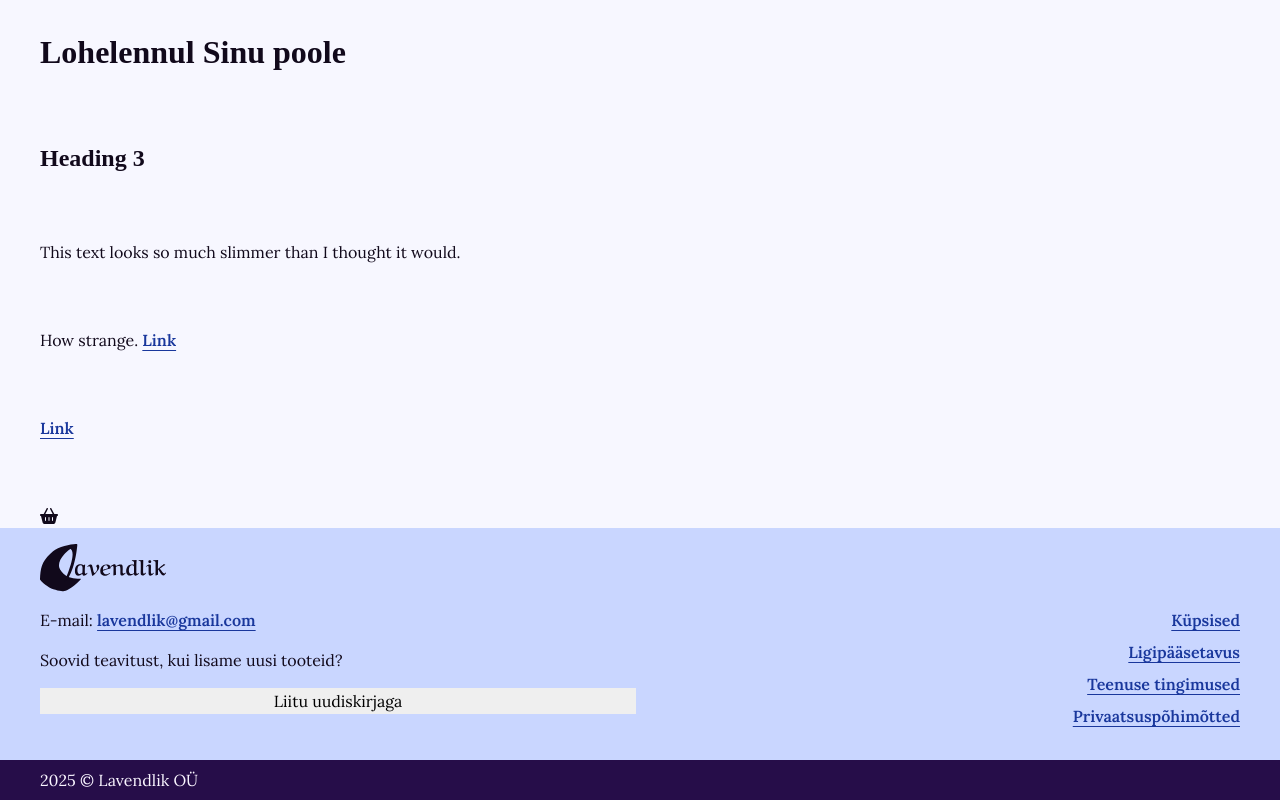
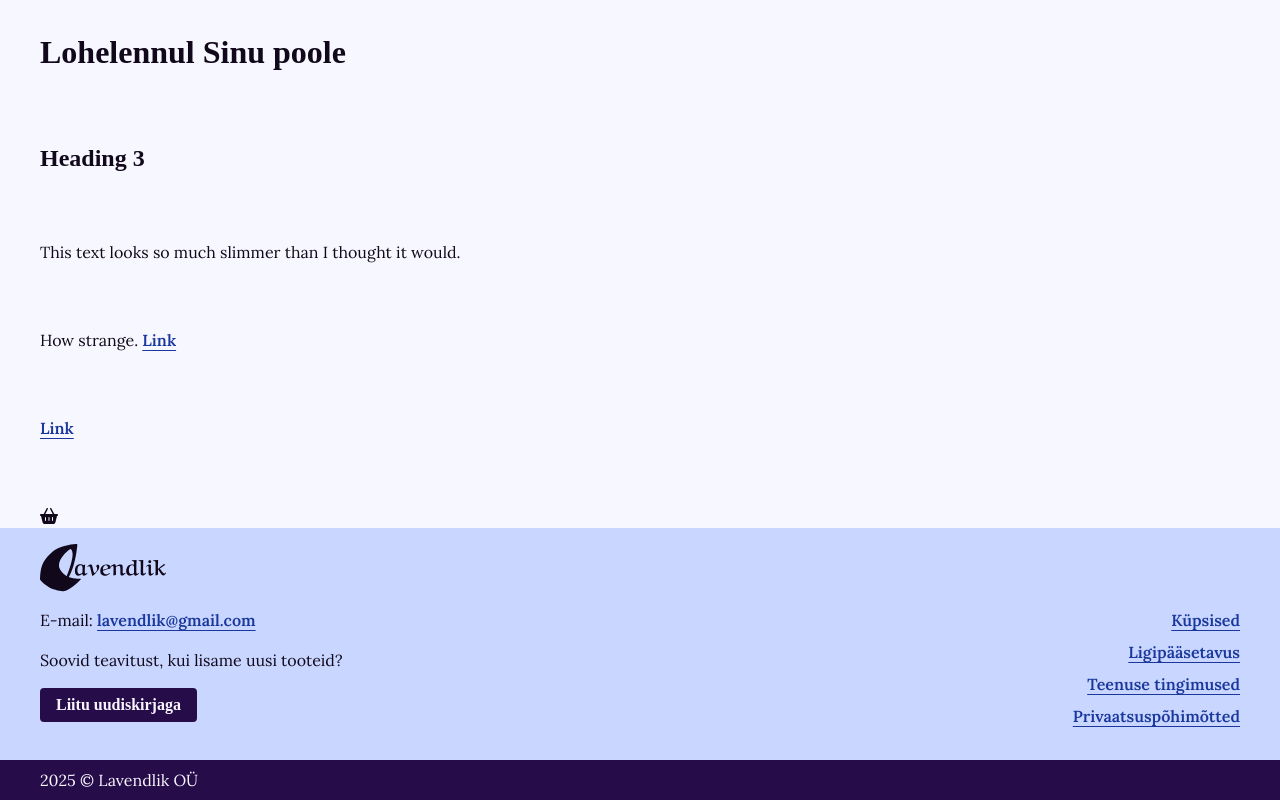
Before and after one commit to sireteller/lavendlik-shop, an Angular app: page / in a window 1280 px wide. Shown: the part 716-1516 px from the top of the page. Built offline with nearby package versions, Linux system fonts and the light colour scheme; no server answers; a web font is replaced by a local one.

Commit message:
feat: style buttons

```diff
--- a/src/app/components/footer/footer.component.ts
+++ b/src/app/components/footer/footer.component.ts
@@ -1,10 +1,9 @@
 import { Component } from '@angular/core';
-import { LogoComponent } from '../logo/logo.component';
 import { LogoFullNameComponent } from '../logo-full-name/logo-full-name.component';
 
 @Component({
   selector: 'app-footer',
-  imports: [LogoComponent, LogoFullNameComponent],
+  imports: [LogoFullNameComponent],
   templateUrl: './footer.component.html',
   standalone: true,
   styleUrl: './footer.component.css',
--- a/src/css/global.css
+++ b/src/css/global.css
@@ -51,6 +51,17 @@ a:hover {
   text-decoration-thickness: 2px;
 }
 
+button {
+  background-color: var(--color-bg-accent);
+  border-radius: var(--border-radius-small);
+  color: var(--color-text-accent);
+  font-family: var(--font-family-accent);
+  font-size: var(--font-size-medium);
+  font-weight: var(--font-weight-bold);
+  padding: var(--spacing-small) var(--spacing-medium);
+  max-width: max-content;
+}
+
 dialog::backdrop {
   background: var(--color-bg-overlay);
   opacity: 0;
--- a/src/css/reset.css
+++ b/src/css/reset.css
@@ -23,20 +23,13 @@ svg {
 
 /* 6. Inherit fonts for form controls */
 input,
-button,
 textarea,
 select {
   font: inherit;
 }
 
 /* 7. Avoid text overflows */
-p,
-h1,
-h2,
-h3,
-h4,
-h5,
-h6 {
+* {
   overflow-wrap: break-word;
 }
 
```
